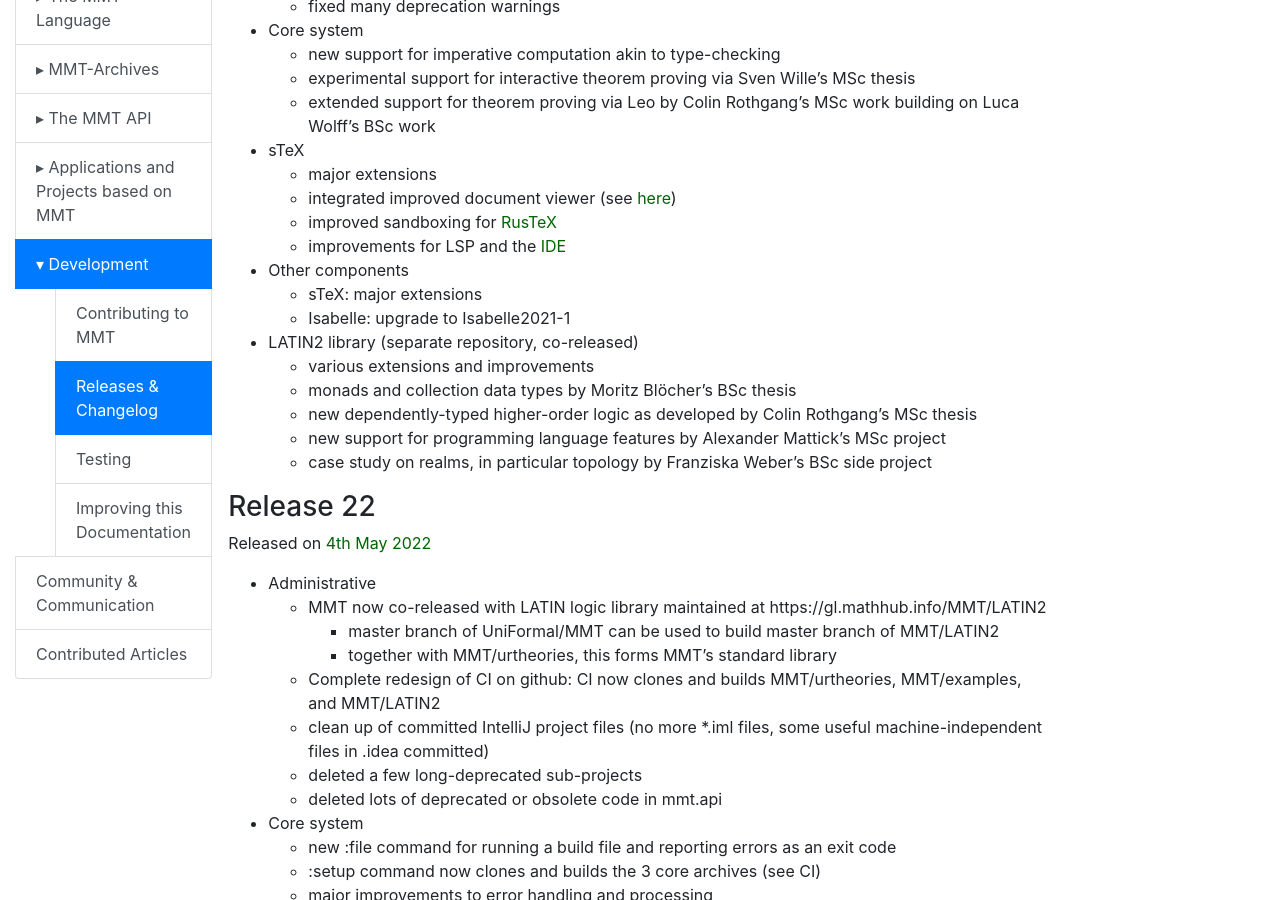
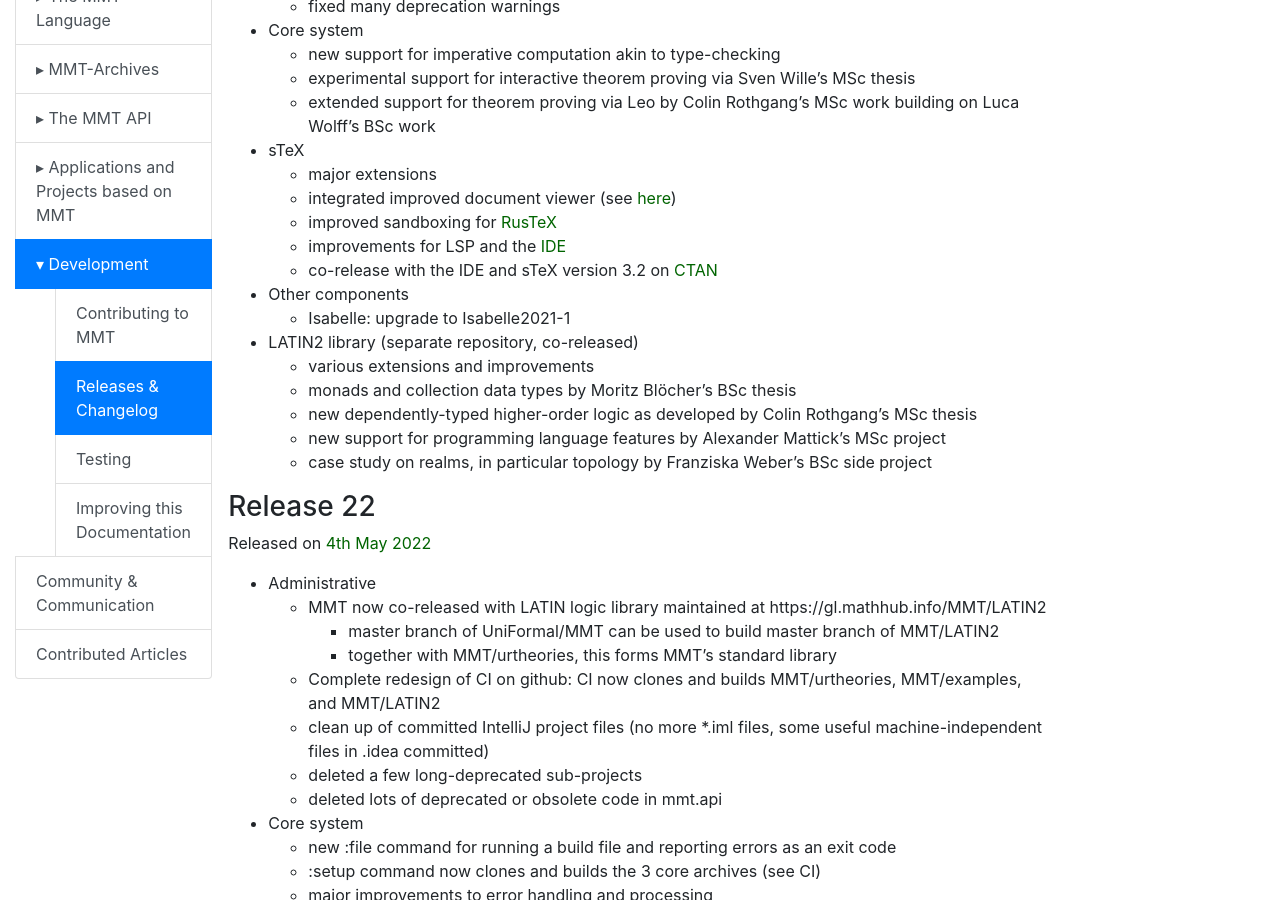
Before and after one commit to UniFormal/uniformal.github.io, a Jekyll site: the page built from doc/development/releases.md, in a window 1280 px wide and 900 px high, scrolled down 335 px. Built offline with Jekyll 4.4.1, drawn with Linux system fonts in a browser that asks for light colours.

Commit message:
Update releases.md

```diff
--- a/doc/development/releases.md
+++ b/doc/development/releases.md
@@ -21,8 +21,8 @@
   - integrated improved document viewer (see [here](https://github.com/slatex/sTeX-React))
   - improved sandboxing for [RusTeX](https://github.com/slatex/RusTeX)
   - improvements for LSP and the [IDE](https://github.com/slatex/sTeX-IDE)
+  - co-release with the IDE and sTeX version 3.2 on [CTAN](https://ctan.org/pkg/stex)
 - Other components
-  - sTeX: major extensions
   - Isabelle: upgrade to Isabelle2021-1
 - LATIN2 library (separate repository, co-released)
   - various extensions and improvements
```
